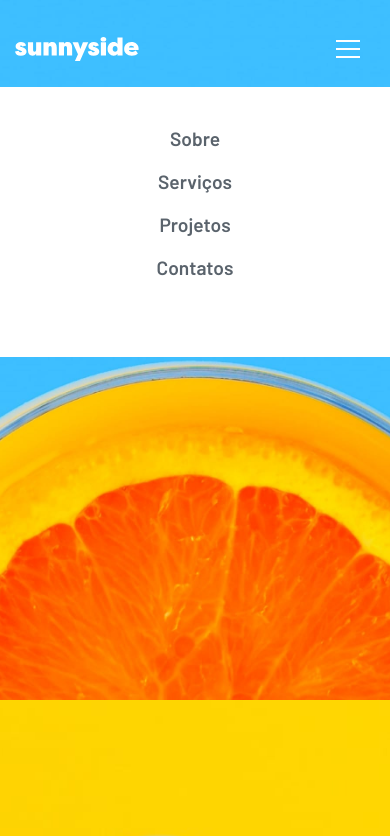
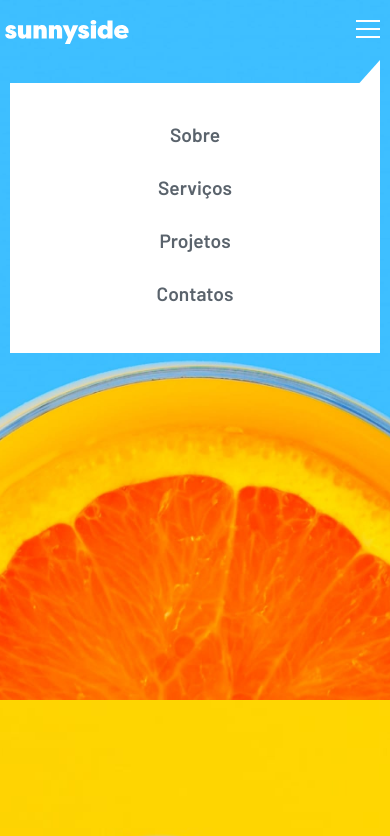
Before and after one commit to JonataRossanttles/Sunnyside, a plain HTML site: page index.html in a window 390 px wide. Both pictures are taken after a click on the link 348 px from the left and 52 px from the top of the page. Shown: the top 836 px of the page. Drawn offline with Linux system fonts and the light colour scheme.

Commit message:
Add files via upload

```diff
--- a/style.css
+++ b/style.css
@@ -371,7 +371,7 @@ text-align: center;
     #logo{
 
        align-items: flex-start;
-       padding-left: 10px;
+
        padding-top: 0;
 
 
@@ -400,7 +400,7 @@ text-align: center;
 
     }
     #menu-mobile{
-        padding: 20px;
+
         display: block;
 
     }
@@ -420,6 +420,7 @@ text-align: center;
     .lista:hover{
         background-color: hsl(51, 100%, 49%);
     }
+
     #seção5{
         height: 800px;
     }
@@ -431,12 +432,29 @@ text-align: center;
     }
     .show-mobile{
         display: block;
-        margin: auto;
         background-color: white;
-        width: 100%;
-        box-sizing: border-box;
+        width: 95%;
+       margin:auto;
+       margin-top: 30px;
         height: 270px;
 
+
+
+    }
+    header{
+        position: relative;
+    }
+    .show-mobile::after{
+
+        position: absolute;
+        top: 88px;
+       right: 2.5%;
+        content: '';
+        transform: translate(0%, -100%);
+        border-left: 25px solid transparent;
+        border-right: 0px solid transparent;
+        border-bottom: 28px solid white;
+        box-sizing: border-box;
     }
     .tshow{
         display: none;
@@ -453,13 +471,6 @@ text-align: center;
         width: 300px;
     }
 
-    .lista{
-        box-sizing: border-box;
-        font-family: 'barlow';
-        width: 120px;
-       margin: auto;
-        text-align: center;
-        color: hsl(213, 9%, 39%);
-    }
+
 
 }
```
